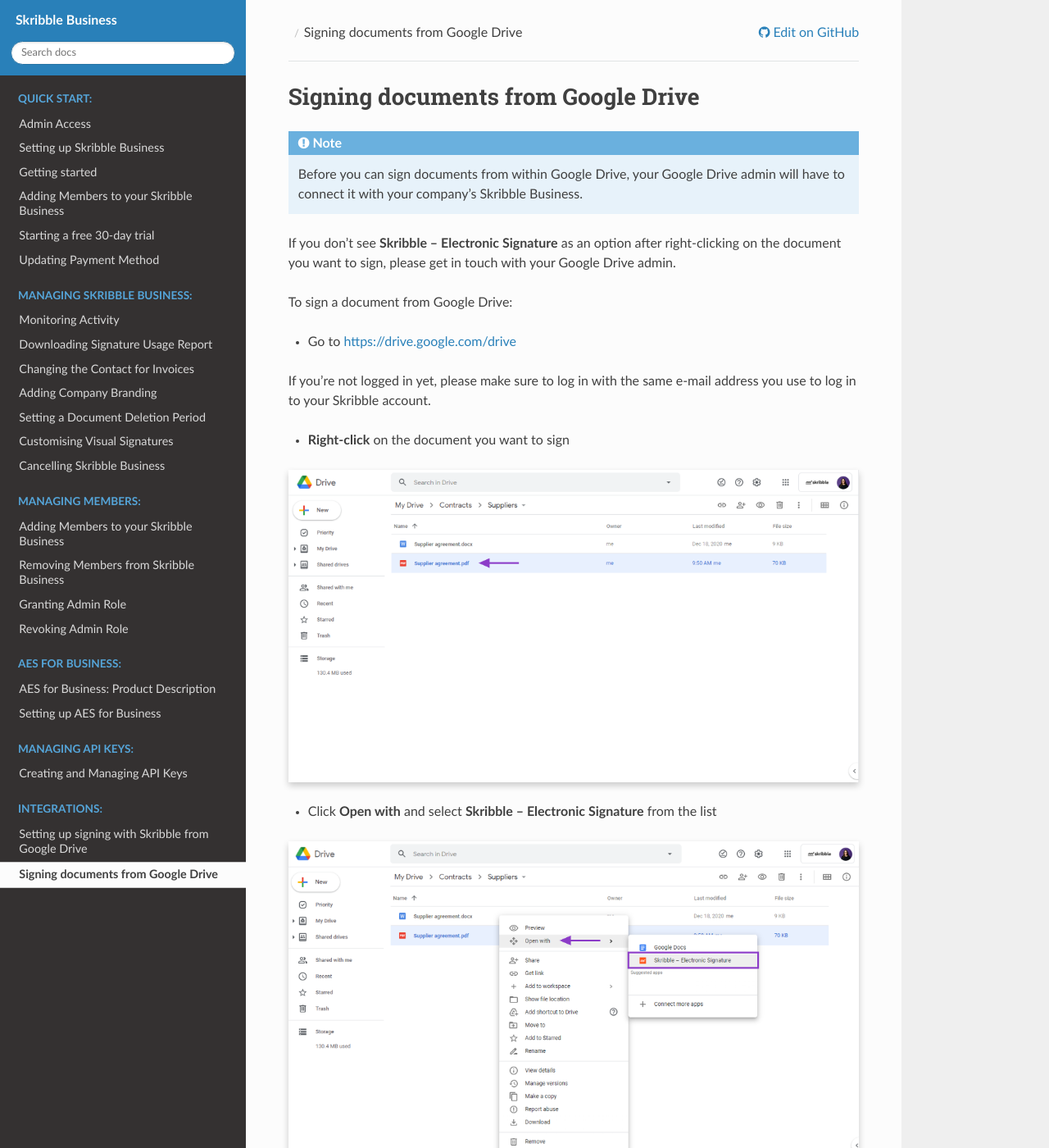
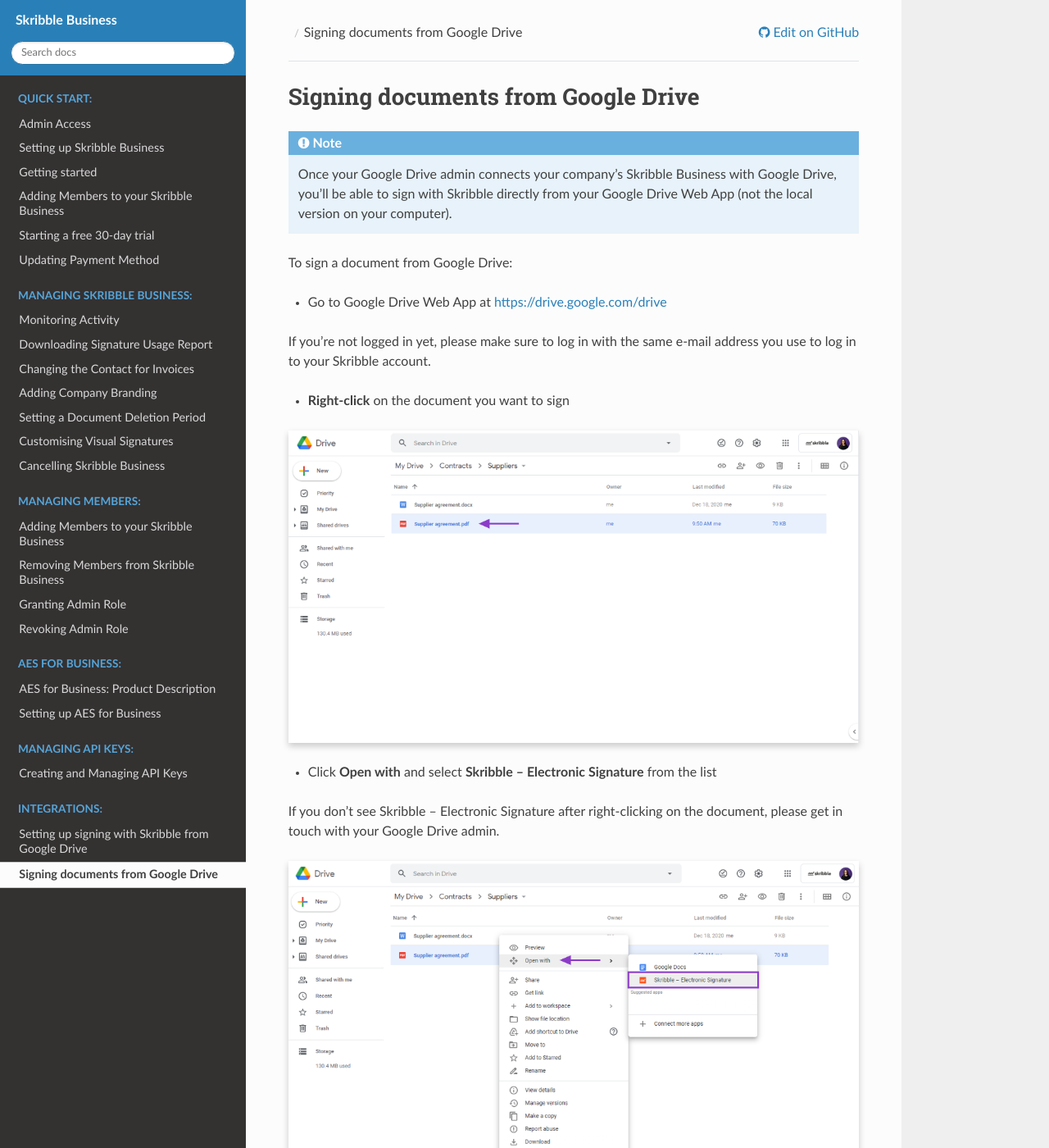
Before and after one commit to matthieu-bt/business-guide, a Sphinx documentation site: the page built from source/integrations/sign-google-drive.rst, in a window 1280 px wide and 1400 px high. Shown: the whole window at 82% size. Built offline with Sphinx 7.4.7 and the Read the Docs theme 2.0.0, drawn with Linux system fonts in a browser that asks for light colours.

Commit message:
Note update
Updated the note

```diff
--- a/source/integrations/sign-google-drive.rst
+++ b/source/integrations/sign-google-drive.rst
@@ -5,13 +5,11 @@
 ===================================
 
 .. NOTE::
-  Before you can sign documents from within Google Drive, your Google Drive admin will have to connect it with your company's Skribble Business.
-
-If you don't see **Skribble – Electronic Signature** as an option after right-clicking on the document you want to sign, please get in touch with your Google Drive admin.
+  Once your Google Drive admin connects your company's Skribble Business with Google Drive, you'll be able to sign with Skribble directly from your Google Drive Web App (not the local version on your computer).
 
 To sign a document from Google Drive:
 
-- Go to `https://drive.google.com/drive`_
+- Go to Google Drive Web App at `https://drive.google.com/drive`_
 
 .. _https://drive.google.com/drive: https://drive.google.com/drive
 
@@ -26,6 +24,8 @@
 
 
 - Click **Open with** and select **Skribble – Electronic Signature** from the list
+
+If you don't see Skribble – Electronic Signature after right-clicking on the document, please get in touch with your Google Drive admin.
 
 
 .. image:: 2_open_with_skribble.png
```
